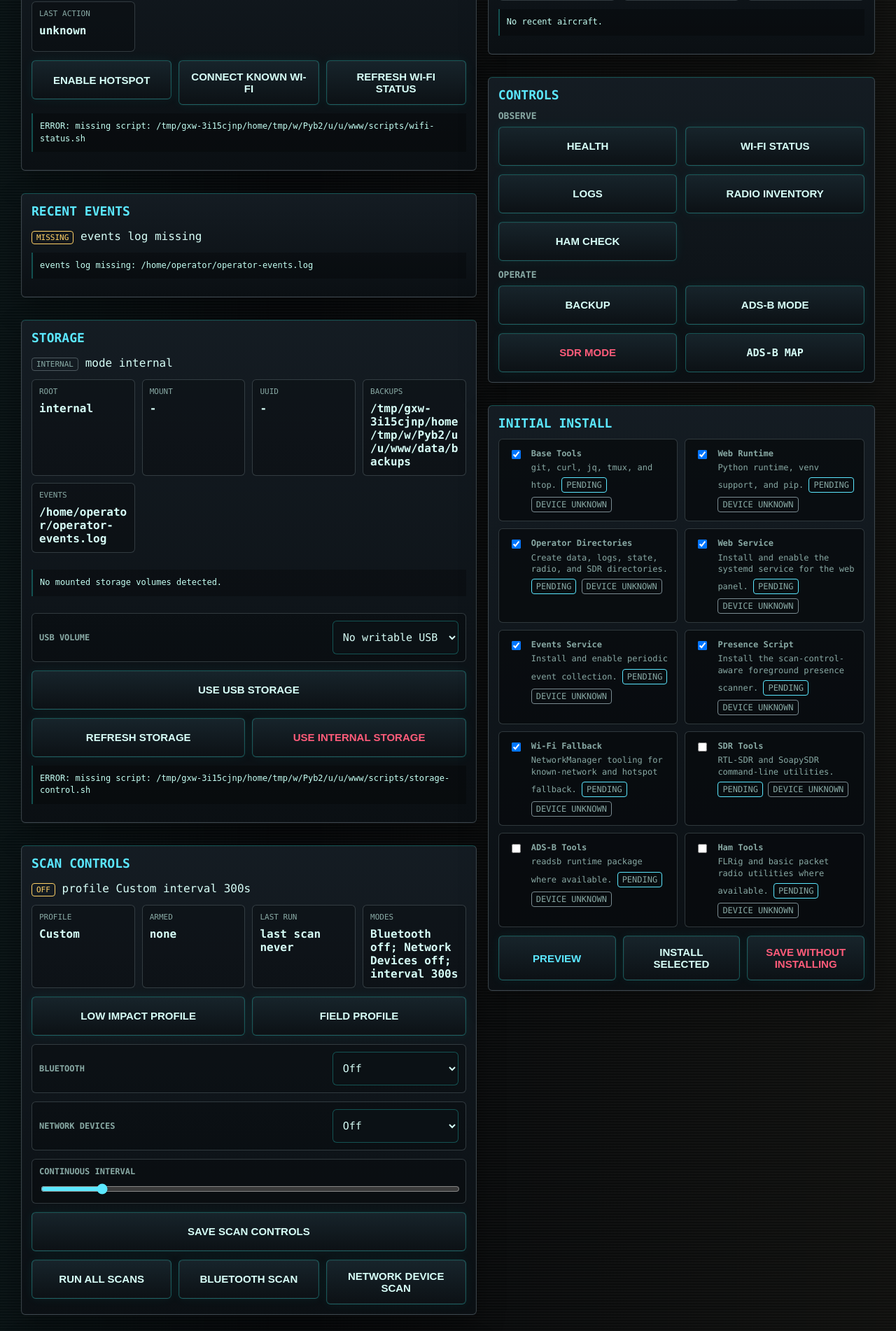
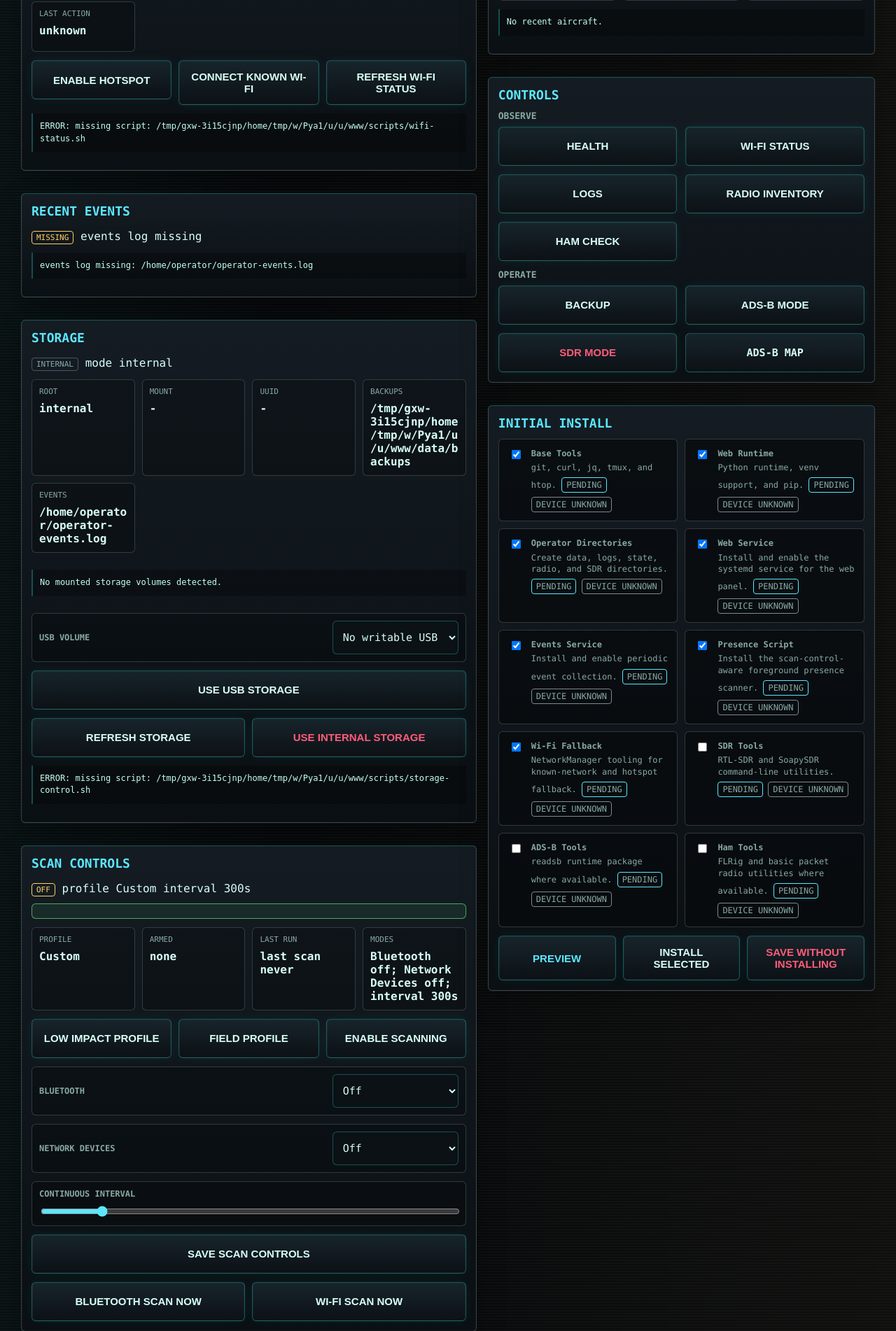
Before and after one commit to jfergs/gridrunner, a FastAPI app: page / in a window 1280 px wide. Shown: the part 436-2338 px from the top of the page at 70% size. Run offline with FastAPI, Linux system fonts and the light colour scheme.

Commit message:
Keep scan actions in the dashboard

```diff
--- a/web/app.py
+++ b/web/app.py
@@ -7,7 +7,7 @@ from pathlib import Path
 from urllib.parse import quote
 
 from fastapi import FastAPI, Request, Form, Depends, HTTPException, status
-from fastapi.responses import HTMLResponse, RedirectResponse, Response
+from fastapi.responses import HTMLResponse, JSONResponse, RedirectResponse, Response
 from fastapi.templating import Jinja2Templates
 
 from auth import require_auth
@@ -542,6 +542,24 @@ def scan_controls_for_profile(profile_id, current_controls=None):
     return controls
 
 
+def toggle_scan_controls(current_controls=None):
+    controls = dict(current_controls or load_scan_controls())
+    described = describe_scan_controls(controls)
+
+    if described["state_label"] == "armed":
+        controls.update(
+            {
+                "bluetooth_mode": "off",
+                "network_device_mode": "off",
+                "interval_seconds": SCAN_INTERVAL_DEFAULT,
+            }
+        )
+    else:
+        controls = scan_controls_for_profile("field", controls)
+
+    return controls
+
+
 def run_event_scan_once(target="all"):
     if target not in {"all", "bluetooth", "network"}:
         target = "all"
@@ -551,6 +569,46 @@ def run_event_scan_once(target="all"):
     env["GRIDRUNNER_SCAN_ONCE_TARGET"] = target
     env["GRIDRUNNER_SCAN_STATE_FILE"] = str(SCAN_STATE_FILE)
     return run_cmd(COMMANDS["eventscan"], env=env)
+
+
+def scan_action_payload(action, scan_target="all", current_controls=None):
+    controls = dict(current_controls or load_scan_controls())
+    output = ""
+    notice = ""
+
+    if action.startswith("profile:"):
+        profile_id = action.partition(":")[2]
+        controls = scan_controls_for_profile(profile_id, controls)
+        save_scan_controls(controls)
+        described = describe_scan_controls(controls)
+        profile = described["profile"]
+        notice = (
+            f"Scan profile applied: {profile['label']}. "
+            f"Continuous scans armed: {described['active_scanners']}."
+        )
+    elif action == "toggle":
+        controls = toggle_scan_controls(controls)
+        save_scan_controls(controls)
+        described = describe_scan_controls(controls)
+        if described["state_label"] == "armed":
+            notice = f"Scanning enabled: {described['active_scanners']}."
+        else:
+            notice = "Scanning disabled."
+    elif action == "scan-now":
+        output = run_event_scan_once(scan_target)
+        controls["last_run"] = int(time.time())
+        save_scan_controls(controls)
+        label = "Bluetooth" if scan_target == "bluetooth" else "Wi-Fi Device"
+        notice = f"{label} scan finished."
+    else:
+        notice = f"Unknown scan action: {action}"
+
+    described = describe_scan_controls(controls)
+    return {
+        "notice": notice,
+        "output": output,
+        "controls": described,
+    }
 
 
 def parse_keyed_status(output, prefix, replace_underscores=True):
@@ -808,16 +866,14 @@ def scan_action(
         save_scan_controls(controls)
         output = "Scan controls saved."
     elif action.startswith("profile:"):
-        profile_id = action.partition(":")[2]
-        controls = scan_controls_for_profile(profile_id, controls)
-        save_scan_controls(controls)
-        profile = scan_profile_for(controls)
-        notice = (
-            f"Scan profile applied: {profile['label']}. "
-            f"Continuous scans armed: {describe_scan_controls(controls)['active_scanners']}. "
-            "Use Run All Scans for immediate output."
-        )
+        payload = scan_action_payload(action, current_controls=controls)
+        notice = f"{payload['notice']} Use scan-now buttons for immediate output."
         response = RedirectResponse(f"/?scan_notice={quote(notice)}#scans", status_code=status.HTTP_303_SEE_OTHER)
+        no_store(response)
+        return response
+    elif action == "toggle":
+        payload = scan_action_payload(action, current_controls=controls)
+        response = RedirectResponse(f"/?scan_notice={quote(payload['notice'])}#scans", status_code=status.HTTP_303_SEE_OTHER)
         no_store(response)
         return response
     elif action == "scan-now":
@@ -833,6 +889,22 @@ def scan_action(
             "output": output,
         },
     )
+    no_store(response)
+    return response
+
+
+@app.post("/scans/api")
+def scan_api_action(
+    action: str = Form(...),
+    scan_target: str = Form("all"),
+    confirm_token: str = Form(""),
+    _user=Depends(require_auth),
+):
+    if not valid_form_token(confirm_token):
+        raise HTTPException(status_code=status.HTTP_403_FORBIDDEN, detail="invalid form token")
+
+    payload = scan_action_payload(action, scan_target=scan_target)
+    response = JSONResponse(payload)
     no_store(response)
     return response
 
--- a/web/templates/index.html
+++ b/web/templates/index.html
@@ -381,6 +381,14 @@
       color: var(--green);
       box-shadow: inset 0 0 0 1px rgba(108, 255, 141, 0.18), 0 0 16px rgba(108, 255, 141, 0.08);
     }
+    .button-busy {
+      border-color: var(--amber);
+      color: var(--amber);
+      cursor: progress;
+    }
+    .scan-output[hidden] {
+      display: none;
+    }
     pre {
       white-space: pre-wrap;
       overflow-x: auto;
@@ -742,30 +750,33 @@
         {% set scans = scan_controls|default({"bluetooth_mode": "off", "network_device_mode": "off", "interval_seconds": 300, "last_run": 0}) %}
         {% set scan_profile = scans.profile|default({"label": "Custom"}) %}
         <h2>Scan Controls</h2>
-        <span class="status {% if scans.bluetooth_mode == 'off' and scans.network_device_mode == 'off' %}status-skipped{% else %}health-present{% endif %}">
+        <span id="scan-state" class="status {% if scans.bluetooth_mode == 'off' and scans.network_device_mode == 'off' %}status-skipped{% else %}health-present{% endif %}">
           {{ scans.state_label|default('off') }}
         </span>
-        <span>profile {{ scan_profile.label }}</span>
-        <span>interval {{ scans.interval_seconds }}s</span>
-        {% if scan_notice %}
-        <span class="inline-notice">{{ scan_notice }}</span>
-        {% endif %}
+        <span>profile <span id="scan-profile-label">{{ scan_profile.label }}</span></span>
+        <span>interval <span id="scan-interval-label">{{ scans.interval_seconds }}</span>s</span>
+        <span id="scan-notice" class="inline-notice" {% if not scan_notice %}hidden{% endif %}>{{ scan_notice }}</span>
         <div class="telemetry-grid">
-          <div class="telemetry"><span>Profile</span><strong>{{ scan_profile.label }}</strong></div>
-          <div class="telemetry"><span>Armed</span><strong>{{ scans.active_scanners|default('none') }}</strong></div>
-          <div class="telemetry"><span>Last Run</span><strong>{{ scans.last_run_message|default('last scan never') }}</strong></div>
-          <div class="telemetry"><span>Modes</span><strong>{{ scans.mode_summary|default('Bluetooth off; Network Devices off') }}</strong></div>
+          <div class="telemetry"><span>Profile</span><strong id="scan-profile-value">{{ scan_profile.label }}</strong></div>
+          <div class="telemetry"><span>Armed</span><strong id="scan-armed-value">{{ scans.active_scanners|default('none') }}</strong></div>
+          <div class="telemetry"><span>Last Run</span><strong id="scan-last-run-value">{{ scans.last_run_message|default('last scan never') }}</strong></div>
+          <div class="telemetry"><span>Modes</span><strong id="scan-modes-value">{{ scans.mode_summary|default('Bluetooth off; Network Devices off') }}</strong></div>
         </div>
         <div class="actions">
-        <form method="post" action="/scans">
+        <form method="post" action="/scans" data-scan-action="profile:low-impact">
           <input type="hidden" name="action" value="profile:low-impact">
           <input type="hidden" name="confirm_token" value="{{ form_action_token }}">
-          <button class="{% if scan_profile.id == 'low-impact' %}button-active{% endif %}">Low Impact Profile</button>
+          <button id="scan-profile-low-impact" class="{% if scan_profile.id == 'low-impact' %}button-active{% endif %}">Low Impact Profile</button>
         </form>
-        <form method="post" action="/scans">
+        <form method="post" action="/scans" data-scan-action="profile:field">
           <input type="hidden" name="action" value="profile:field">
           <input type="hidden" name="confirm_token" value="{{ form_action_token }}">
-          <button class="{% if scan_profile.id == 'field' %}button-active{% endif %}">Field Profile</button>
+          <button id="scan-profile-field" class="{% if scan_profile.id == 'field' %}button-active{% endif %}">Field Profile</button>
+        </form>
+        <form method="post" action="/scans" data-scan-action="toggle">
+          <input type="hidden" name="action" value="toggle">
+          <input type="hidden" name="confirm_token" value="{{ form_action_token }}">
+          <button id="scan-toggle-button">{% if scans.state_label == 'armed' %}Disable Scanning{% else %}Enable Scanning{% endif %}</button>
         </form>
         </div>
         <form method="post" action="/scans" class="scan-controls">
@@ -792,25 +803,20 @@
           <button>Save Scan Controls</button>
         </form>
         <div class="actions">
-        <form method="post" action="/scans">
-          <input type="hidden" name="action" value="scan-now">
-          <input type="hidden" name="scan_target" value="all">
-          <input type="hidden" name="confirm_token" value="{{ form_action_token }}">
-          <button>Run All Scans</button>
-        </form>
-        <form method="post" action="/scans">
+        <form method="post" action="/scans" data-scan-action="scan-now">
           <input type="hidden" name="action" value="scan-now">
           <input type="hidden" name="scan_target" value="bluetooth">
           <input type="hidden" name="confirm_token" value="{{ form_action_token }}">
-          <button>Bluetooth Scan</button>
+          <button data-idle-label="Bluetooth Scan Now" data-busy-label="Bluetooth Scanning...">Bluetooth Scan Now</button>
         </form>
-        <form method="post" action="/scans">
+        <form method="post" action="/scans" data-scan-action="scan-now">
           <input type="hidden" name="action" value="scan-now">
           <input type="hidden" name="scan_target" value="network">
           <input type="hidden" name="confirm_token" value="{{ form_action_token }}">
-          <button>Network Device Scan</button>
+          <button data-idle-label="Wi-Fi Scan Now" data-busy-label="Wi-Fi Scanning...">Wi-Fi Scan Now</button>
         </form>
         </div>
+        <pre id="scan-output" class="scan-output" hidden></pre>
       </div>
 
       <div class="panel" id="self-test">
@@ -915,5 +921,105 @@
     </aside>
   </main>
   </div>
+  <script>
+    (function () {
+      const scanPanel = document.getElementById("scans");
+      if (!scanPanel || !window.fetch || !window.URLSearchParams) {
+        return;
+      }
+
+      const notice = document.getElementById("scan-notice");
+      const output = document.getElementById("scan-output");
+      const stateBadge = document.getElementById("scan-state");
+      const profileLabel = document.getElementById("scan-profile-label");
+      const intervalLabel = document.getElementById("scan-interval-label");
+      const profileValue = document.getElementById("scan-profile-value");
+      const armedValue = document.getElementById("scan-armed-value");
+      const lastRunValue = document.getElementById("scan-last-run-value");
+      const modesValue = document.getElementById("scan-modes-value");
+      const toggleButton = document.getElementById("scan-toggle-button");
+      const lowImpactButton = document.getElementById("scan-profile-low-impact");
+      const fieldButton = document.getElementById("scan-profile-field");
+
+      function setNotice(message) {
+        if (!notice) {
+          return;
+        }
+        notice.textContent = message || "";
+        notice.hidden = !message;
+      }
+
+      function updateControls(controls) {
+        if (!controls) {
+          return;
+        }
+        const profile = controls.profile || { id: "custom", label: "Custom" };
+        const state = controls.state_label || "off";
+        if (stateBadge) {
+          stateBadge.textContent = state;
+          stateBadge.classList.toggle("status-skipped", state !== "armed");
+          stateBadge.classList.toggle("health-present", state === "armed");
+        }
+        if (profileLabel) profileLabel.textContent = profile.label;
+        if (intervalLabel) intervalLabel.textContent = controls.interval_seconds || "300";
+        if (profileValue) profileValue.textContent = profile.label;
+        if (armedValue) armedValue.textContent = controls.active_scanners || "none";
+        if (lastRunValue) lastRunValue.textContent = controls.last_run_message || "last scan never";
+        if (modesValue) modesValue.textContent = controls.mode_summary || "Bluetooth off; Network Devices off";
+        if (toggleButton) toggleButton.textContent = state === "armed" ? "Disable Scanning" : "Enable Scanning";
+        if (lowImpactButton) lowImpactButton.classList.toggle("button-active", profile.id === "low-impact");
+        if (fieldButton) fieldButton.classList.toggle("button-active", profile.id === "field");
+      }
+
+      async function submitScanForm(form) {
+        const button = form.querySelector("button");
+        const idleLabel = button && button.dataset.idleLabel ? button.dataset.idleLabel : "";
+        const busyLabel = button ? button.dataset.busyLabel || "Working..." : "";
+        if (button) {
+          button.disabled = true;
+          button.classList.add("button-busy");
+          button.textContent = busyLabel;
+        }
+        setNotice(busyLabel);
+
+        try {
+          const body = new URLSearchParams(new FormData(form));
+          const response = await fetch("/scans/api", {
+            method: "POST",
+            body: body,
+            credentials: "same-origin",
+            headers: { "Accept": "application/json" },
+          });
+          if (!response.ok) {
+            throw new Error("scan action failed");
+          }
+          const payload = await response.json();
+          updateControls(payload.controls);
+          setNotice(payload.notice || "Scan action complete.");
+          if (output && payload.output) {
+            output.hidden = false;
+            output.textContent = payload.output;
+          }
+        } catch (error) {
+          setNotice(error.message || "Scan action failed.");
+        } finally {
+          if (button) {
+            button.disabled = false;
+            button.classList.remove("button-busy");
+            if (idleLabel) {
+              button.textContent = idleLabel;
+            }
+          }
+        }
+      }
+
+      scanPanel.querySelectorAll("form[data-scan-action]").forEach(function (form) {
+        form.addEventListener("submit", function (event) {
+          event.preventDefault();
+          submitScanForm(form);
+        });
+      });
+    }());
+  </script>
 </body>
 </html>
```
Also changed, not shown: tests/test_template_render.py (+32 -3 lines).
